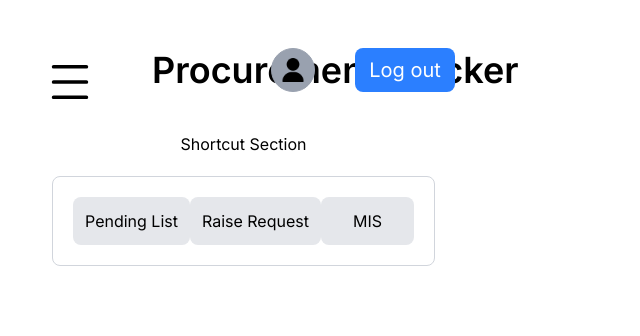
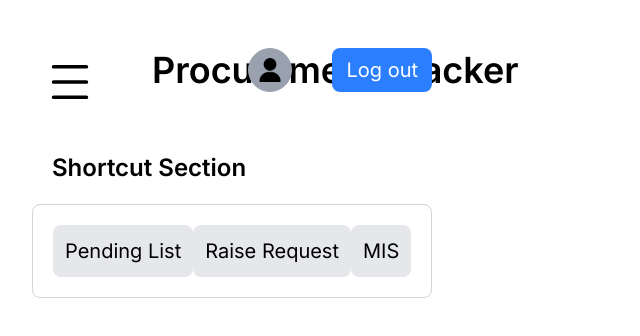
Before and after one commit to arya23923/procurement-tracker-system, a React (Vite) app: page / in a window 1280 px wide. Shown: the top 336 px of the page, without its empty margins (0-640 px from the left). Built offline with nearby package versions, Linux system fonts and the light colour scheme.

Commit message:
modified shortcut for better ui ux experience

```diff
--- a/src/components/Header.tsx
+++ b/src/components/Header.tsx
@@ -7,8 +7,8 @@ const Header: FC = () => {
   const closeModal = () => setModal(false);
 
   return (
-    <header className='flex justify-between items-center w-full pt-4'>
-      <div className='text-xl md:text-4xl font-semibold p-0 md:pl-30 md:mt-5 md:p-0 md:w-50 whitespace-nowrap'>Procurement Tracker</div>
+    <header className='flex justify-between items-center w-full pt-4 md:pb-10'>
+      <div className='text-xl md:text-4xl pr-2 font-semibold p-0 md:pl-30 md:mt-5 md:p-0 md:w-50 whitespace-nowrap'>Procurement Tracker</div>
       <div className='flex justify-between gap-x-2 md:gap-x-10'>
           <button onClick={() => setModal(!isModal)} className='bg-gray-400 md:w-11 w-10 border rounded-full border-gray-400 m-5 flex justify-center items-center'>
             <img src={Profileicon} alt="profile_icon" className='w-6'/>
--- a/src/components/Key.tsx
+++ b/src/components/Key.tsx
@@ -2,7 +2,7 @@ import { FC } from "react";
 
 const Key:FC = () => {
     return(
-        <div>
+        <div className="border border-lg border-gray-300">
             <p>Key Notes</p>
         </div>
     )
--- a/src/components/Shortcut.tsx
+++ b/src/components/Shortcut.tsx
@@ -2,12 +2,12 @@ import { FC } from "react";
 
 const Shortcut :FC = () => {
     return(
-        <div className="p-5">
-            <p className="p-5">Shortcut Section</p>
-            <div className="flex justify-around items-center border border-gray-300 p-5 rounded-lg">
+        <div className="w-full flex flex-col">
+            <p className="p-5  flex items-start font-semibold md:text-2xl">Shortcut Section</p>
+            <div className="flex justify-around items-center border border-gray-300 p-3 rounded-lg text-sm md:text-xl md:p-5">
                 <a href="#" className="bg-gray-200 p-3 rounded-lg">Pending List</a>
                 <a href="#" className="bg-gray-200 p-3 rounded-lg">Raise Request</a>
-                <a href="#" className="bg-gray-200 p-3 pr-8 pl-8 rounded-lg">MIS</a>
+                <a href="#" className="bg-gray-200 p-3 rounded-lg">MIS</a>
             </div>
         </div>
     )
```
